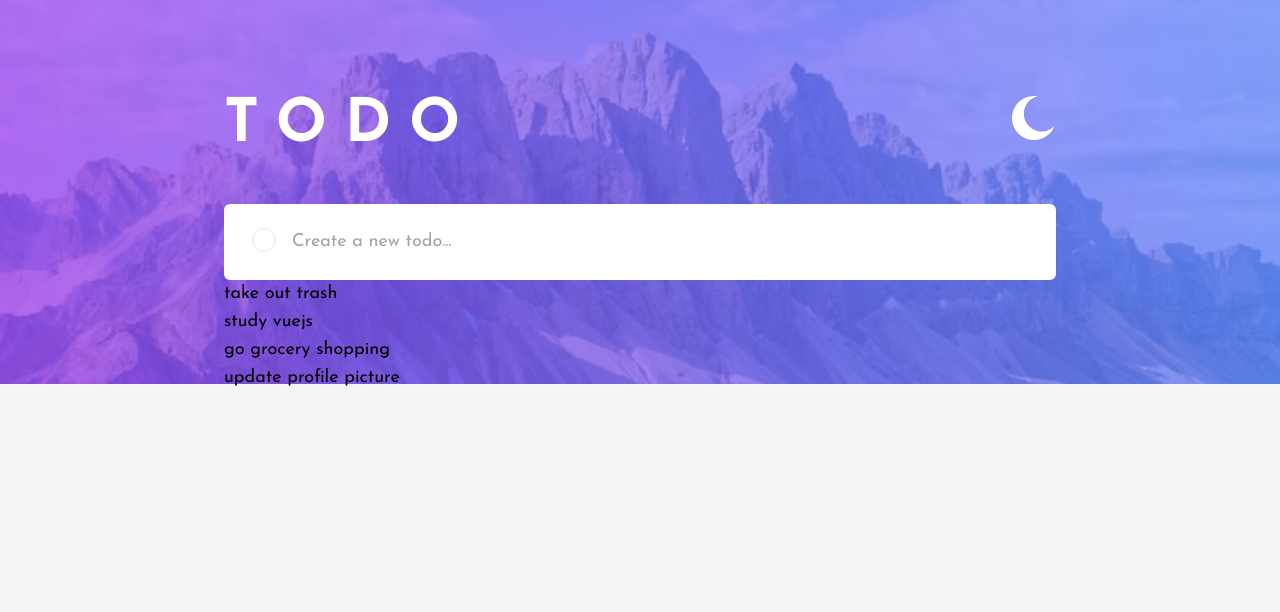
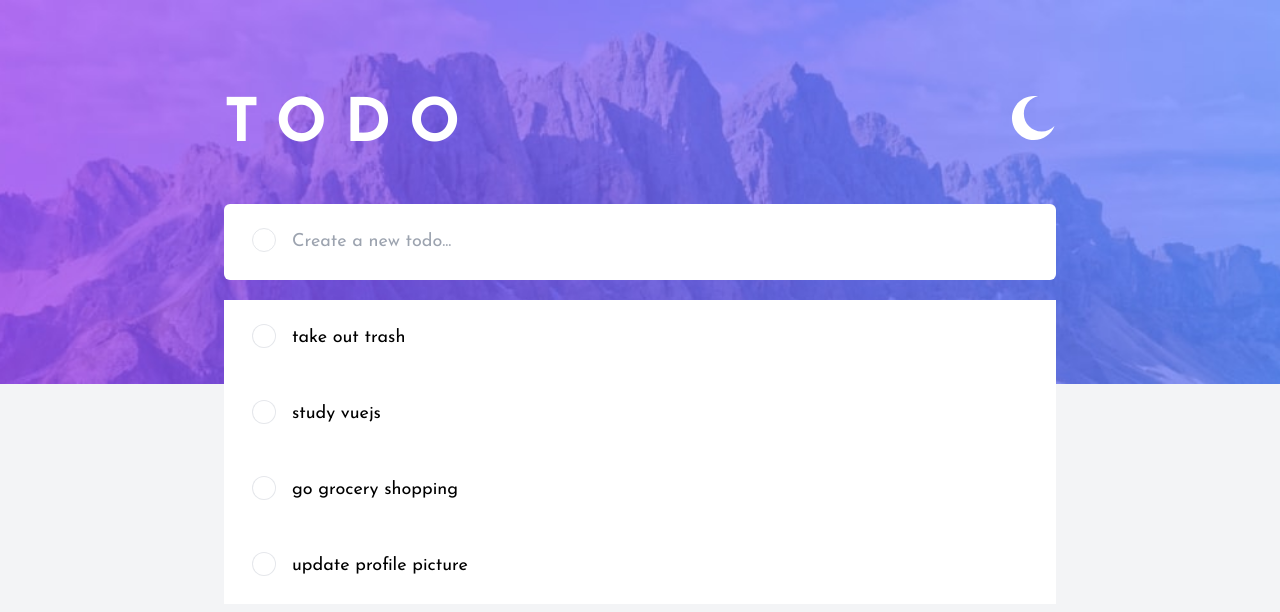
Before and after one commit to GabrielaMendes/vue-todo-list, a Vue app: page / in a window 1280 px wide. Shown: the top 612 px of the page. Built offline with nearby package versions, Linux system fonts and the light colour scheme.

Commit message:
adding todo item component
Created new component
Added some basic styles and funtionality

```diff
--- a/src/App.vue
+++ b/src/App.vue
@@ -2,9 +2,14 @@
 import { ref } from "vue";
 import TheHeader from "@/components/TheHeader.vue";
 import NewTodo from "@/components/NewTodo.vue";
+import TodoItem from "@/components/TodoItem.vue";
 
 const addTodo = (newTodo) => {
   todoList.value.push(newTodo);
+};
+
+const removeTodo = (index) => {
+  todoList.value.splice(index, 1);
 };
 
 // dumb data
@@ -29,11 +34,19 @@ const todoList = ref([
 
         <main>
           <!-- New Todo -->
-          <NewTodo @add-todo="addTodo"/>
+          <NewTodo @add-todo="addTodo" />
 
-          <p v-for="(todo, i) in todoList" :key="i">
-            {{ todo }}
-          </p>
+          <!-- Todo List -->
+          <ul class="mt-5">
+            <TodoItem
+              class="fist:rounded-md"
+              v-for="(todo, i) in todoList"
+              :key="i"
+              :todo="todo"
+              :index="i"
+              @remove-todo="removeTodo(i)"
+            />
+          </ul>
         </main>
       </div>
     </div>
--- /dev/null
+++ b/src/components/TodoItem.vue
@@ -0,0 +1,67 @@
+<script setup>
+import { ref, defineProps } from "vue";
+import { getWidth } from '@/utils'
+
+const props = defineProps({
+  todo: {
+    type: String,
+    required: true,
+  }
+});
+
+const removeVisible = ref(false);
+const checkHover = ref(false);
+const checked = ref(false);
+
+const toggleChecked = () => {
+  checked.value = !checked.value;
+};
+
+const applyGradient = () => {
+  if (getWidth() < 600) {
+    return checked.value
+  }
+
+  return  checkHover.value || checked.value
+}
+</script>
+
+<template>
+  <div
+    class="flex items-start bg-white px-7 py-6"
+    @mouseenter="removeVisible = true"
+    @mouseleave="removeVisible = false"
+  >
+    <label id="chk-label" class="hidden">Mark as completed</label>
+    <input
+      type="checkbox"
+      name="checkbox"
+      aria-labelledby="chk-label"
+      aria-checked="{{ checked }}"
+      @mouseenter="checkHover = true"
+      @mouseleave="checkHover = false"
+      @focus="checkHover = true"
+      @blur="checkHover = false"
+      class="appearance-none cursor-pointer h-6 w-6 rounded-full mr-4 bg-gray-200 relative focus:outline-none after:h-[22.3px] after:w-[22.3px] after:bg-white after:rounded-full after:absolute after:content-[''] after:left-[1.15px] after:top-[1.15px] before:content-[url('src/assets/images/icon-check.svg')] before:absolute before:left-[7px] before:top-[-1px]"
+      :class="{
+        'bg-gradient-to-br from-light-blue to-strong-purple-pink relative': applyGradient(),
+        'after:hidden': checked,
+        'before:hidden': !checked,
+      }"
+      @click.prevent="toggleChecked"
+    />
+
+    <p :class="checked ? 'line-through text-gray-300' : ''">{{ props.todo }}</p>
+    <button
+      type="button"
+      @click.prevent="$emit('removeTodo')"
+      class="self-center ml-auto"
+    >
+      <img
+        v-show="removeVisible"
+        src="src/assets/images/icon-cross.svg"
+        alt="remove todo"
+      />
+    </button>
+  </div>
+</template>
--- /dev/null
+++ b/src/utils.js
@@ -0,0 +1,13 @@
+export function getWidth() {
+  if (self.innerWidth) {
+    return self.innerWidth;
+  }
+
+  if (document.documentElement && document.documentElement.clientWidth) {
+    return document.documentElement.clientWidth;
+  }
+
+  if (document.body) {
+    return document.body.clientWidth;
+  }
+}
```
